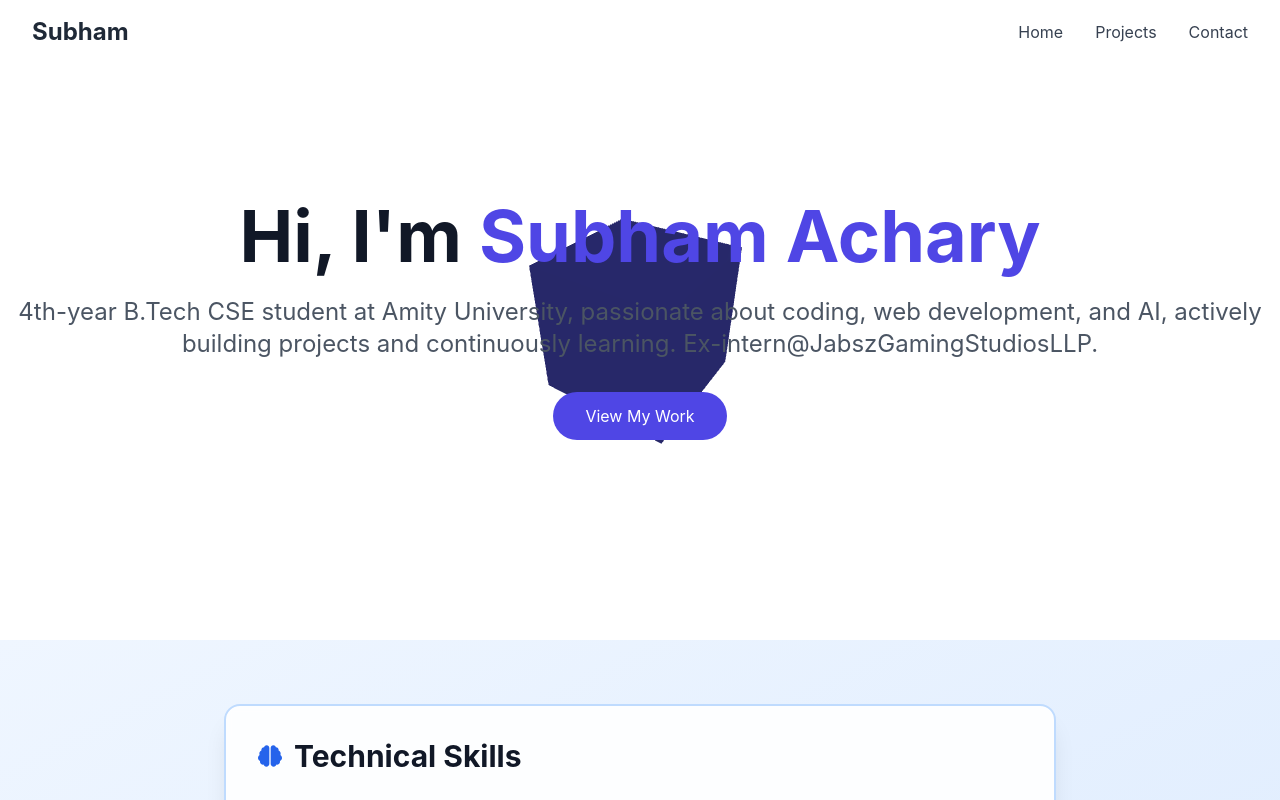
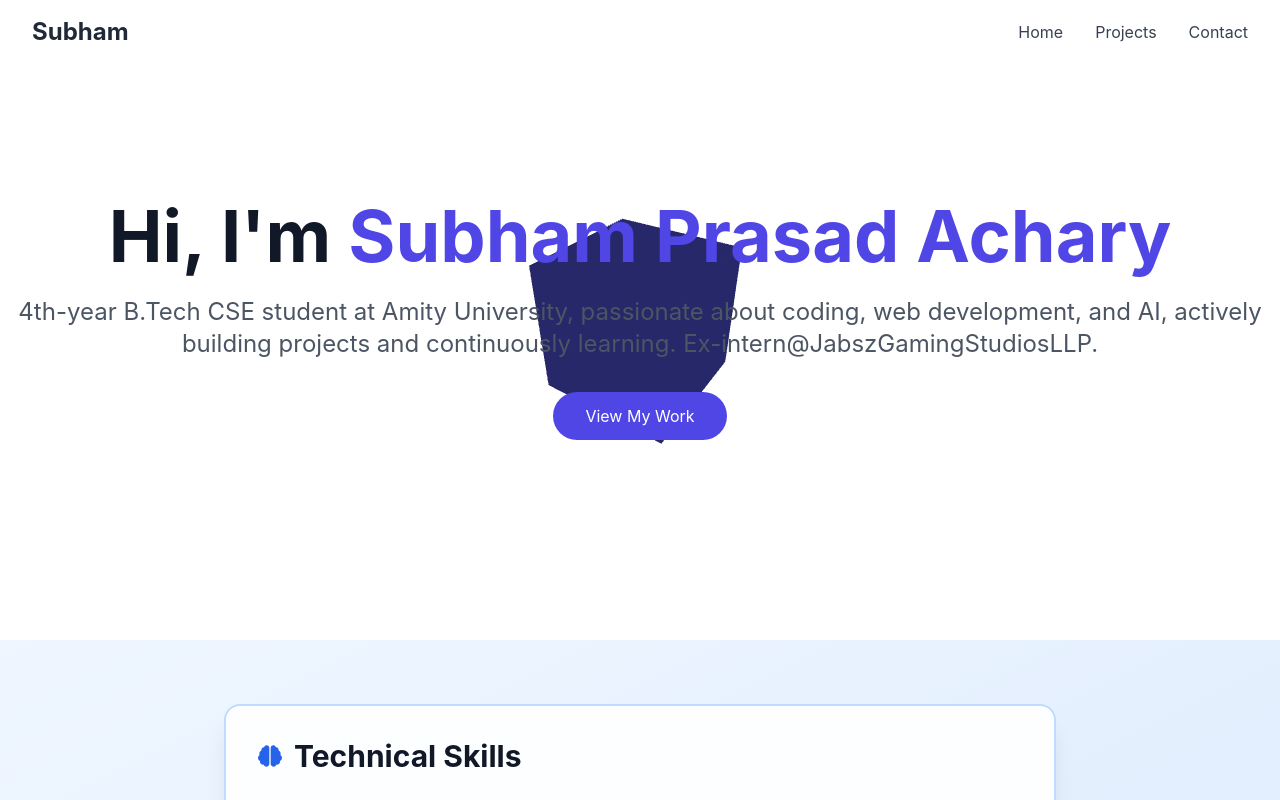
Before and after one commit to SubhamPrasadAchary/PORTFOLIO, a React (Vite) app: page / in a window 1280 px wide. Shown: the top 800 px of the page. Built offline with nearby package versions, Linux system fonts and the light colour scheme.

Commit message:
Update Hero3D.jsx

```diff
--- a/src/components/Hero3D.jsx
+++ b/src/components/Hero3D.jsx
@@ -62,7 +62,7 @@ const Hero3D = () => {
       <div ref={mountRef} className="absolute inset-0" />
       <div className="relative z-10 text-center px-4">
         <h1 className="text-5xl md:text-7xl font-bold text-gray-900 dark:text-white mb-6">
-          Hi, I'm <span className="text-indigo-600 dark:text-indigo-400">Subham Achary</span>
+          Hi, I'm <span className="text-indigo-600 dark:text-indigo-400">Subham Prasad Achary</span>
         </h1>
         <p className="text-xl md:text-2xl text-gray-600 dark:text-gray-300 mb-8">
           4th-year B.Tech CSE student at Amity University, passionate about coding, web development, and AI, actively building projects and continuously learning. Ex-intern@JabszGamingStudiosLLP.
```
